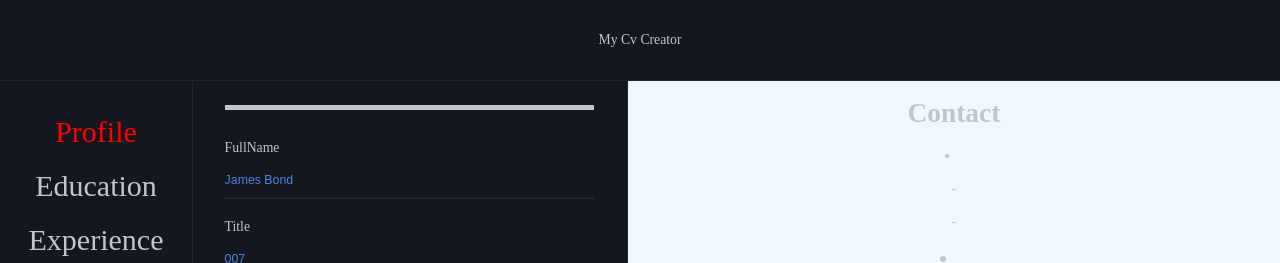
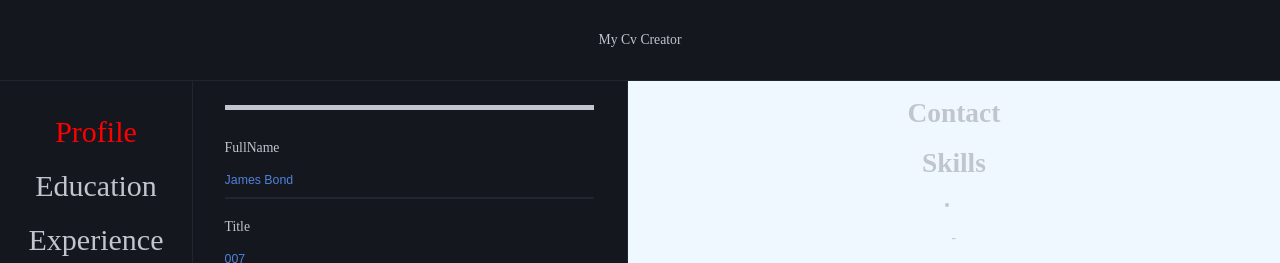
Before and after one commit to AminuMado/cv-creator, a React app: page / in a window 1280 px wide. Shown: the top 263 px of the page. Built offline with nearby package versions, Linux system fonts and the light colour scheme; the HTML template or start-up script is replaced by a standard one.

Commit message:
added a h1 header for section

```diff
--- a/src/components/CvPreview/Skills.js
+++ b/src/components/CvPreview/Skills.js
@@ -2,7 +2,12 @@ import React from 'react';
 
 function CvSkills({ skills }) {
   const skillsList = skills.map((skill, index) => <li key={index}>{skill}</li>);
-  return <div className="cv-skills-wrapper">{skillsList}</div>;
+  return (
+    <div className="cv-skills-wrapper">
+      <h1>Skills</h1>
+      {skillsList}
+    </div>
+  );
 }
 
 export default CvSkills;
```
